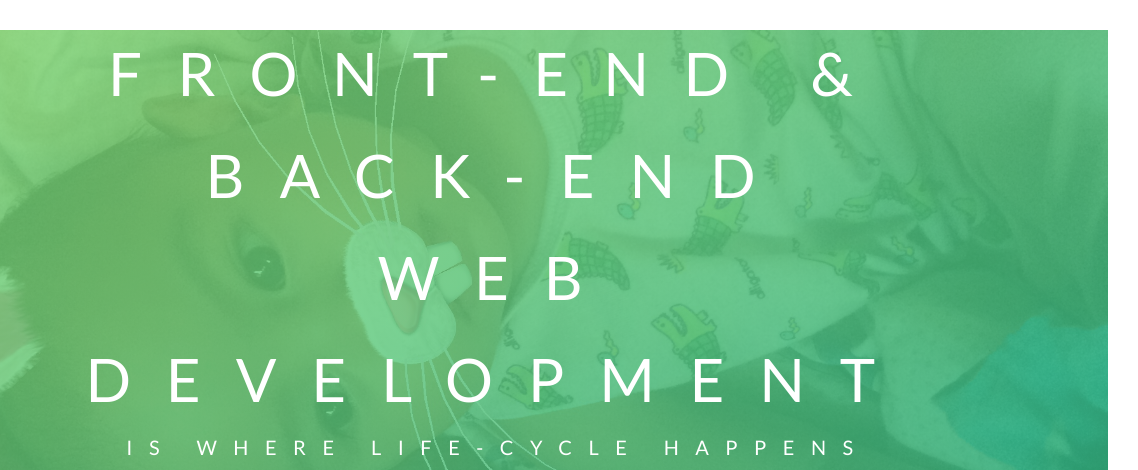
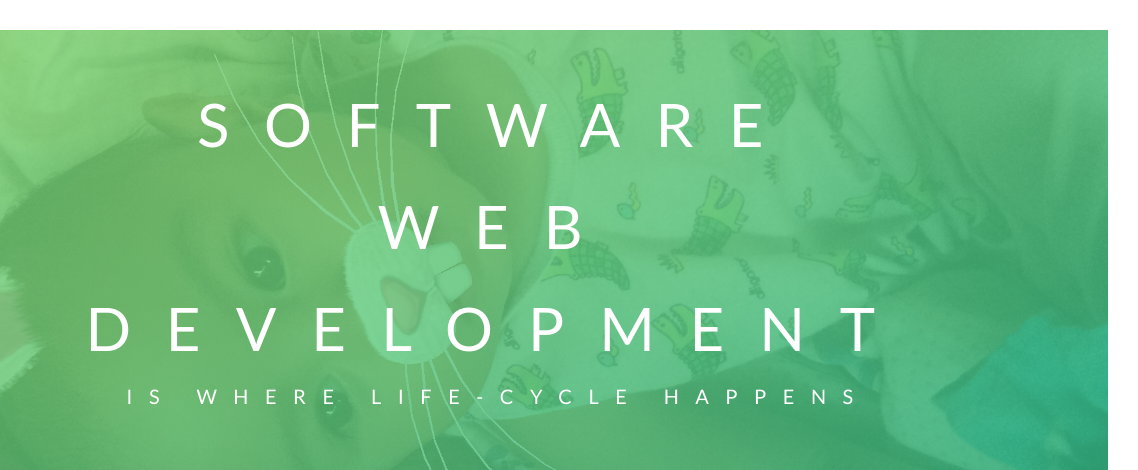
Before and after one commit to wilfred05777/wilfred05777.github.io, a website: page index.html in a window 1280 px wide. Shown: the top 470 px of the page, 142-1280 px from the left. Drawn offline with Linux system fonts and the light colour scheme.

Commit message:
adding update files

```diff
--- a/index.html
+++ b/index.html
@@ -25,8 +25,8 @@
 
            <div class="header__text-box">
                <h1 class="heading-primary">
-                   <span class="heading-primary--main">Front-End & Back-End Web Development</span>
-                   <span class="heading-primary--sub">is where life-cycle happens</span>
+                   <span class="heading-primary--main">Software Web Development</span>
+                   <span class="heading-primary--sub">is where Life-cycle happens</span>
                </h1>
                <a href="#" class="btn btn--white btn--animated">Discover my Services</a>
            </div>
```
